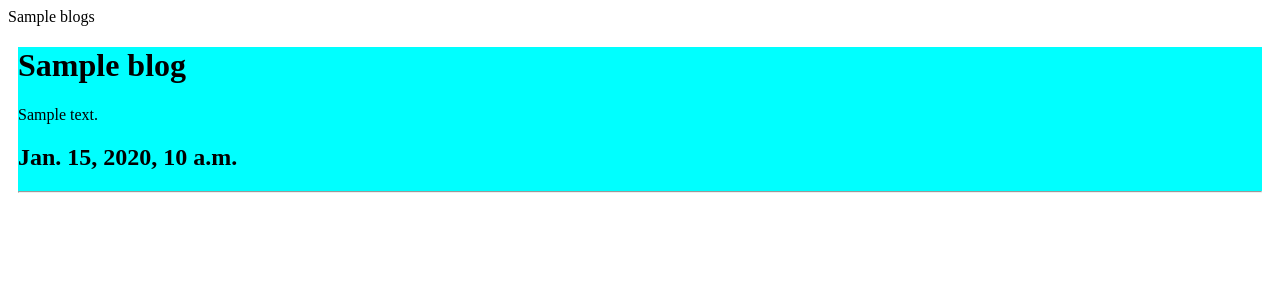
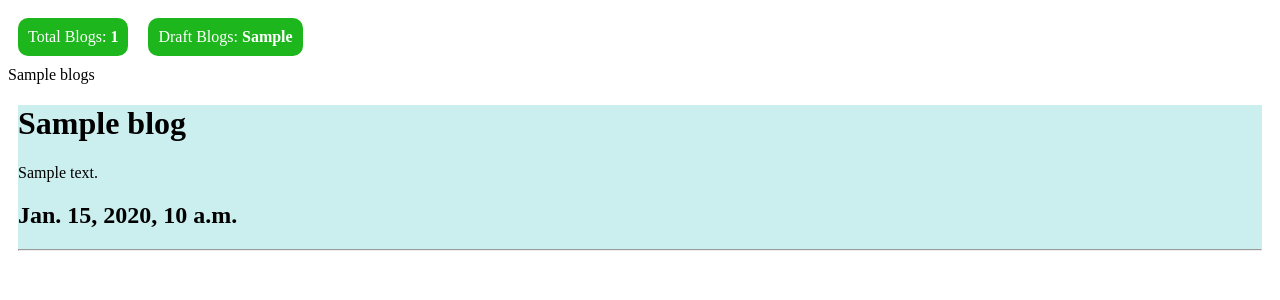
Before and after one commit to vikingkc/project1, a Django app: template blog/templates/blog/list.html in a window 1280 px wide. Shown: the top 300 px of the page. Run offline with Django 4.2, Linux system fonts and the light colour scheme; the template is opened without the code that fills it: most values are stand-ins (such as "Sample title", 1, 10 or a date in 2020); data that the repository does not hold is empty.

Commit message:
fixed typo

```diff
--- a/blog/templates/blog/list.html
+++ b/blog/templates/blog/list.html
@@ -7,7 +7,15 @@
 </head>
 <body>
 
+<div class="my-row">
+    <div class="my-col">
+        Total Blogs: <strong>{{total_blogs}}</strong>
+    </div>
+    <div class="my-col">Draft Blogs: <strong>{{draft_blogs}}</strong>
+    </div>
+</div>
 {{blogs}}
+
 {% for blog in blogs %}
 <div class="blog-item">
 <h1>{{blog.title}}</h1>
@@ -20,8 +28,22 @@
 
 <style>
     .blog-item{
-        background-color: aqua;
+        background-color: rgb(203, 238, 238);
         margin:10px;
+    }
+    .my-row{
+        display: flex;
+        align-items: center;
+        flex-direction: row;
+
+    }
+    .my-col{
+        background-color: rgb(29, 183, 29);
+        border-radius: 10px;
+        margin:10px;
+        padding:10px;
+        color: white;
+
     }
 </style>
 </body>
--- a/blog/views.py
+++ b/blog/views.py
@@ -11,7 +11,7 @@ from .models import Blog,Category
 def blog_view(request):
     blogs = Blog.objects.filter(status='published')
     total_blogs = Blog.objects.all().count()
-    draft_blogs = Blog.object.filter(status='draft').count()
+    draft_blogs = Blog.objects.filter(status='draft').count()
     context = {
         'blogs':blogs,
         'total_blogs':total_blogs,
```
